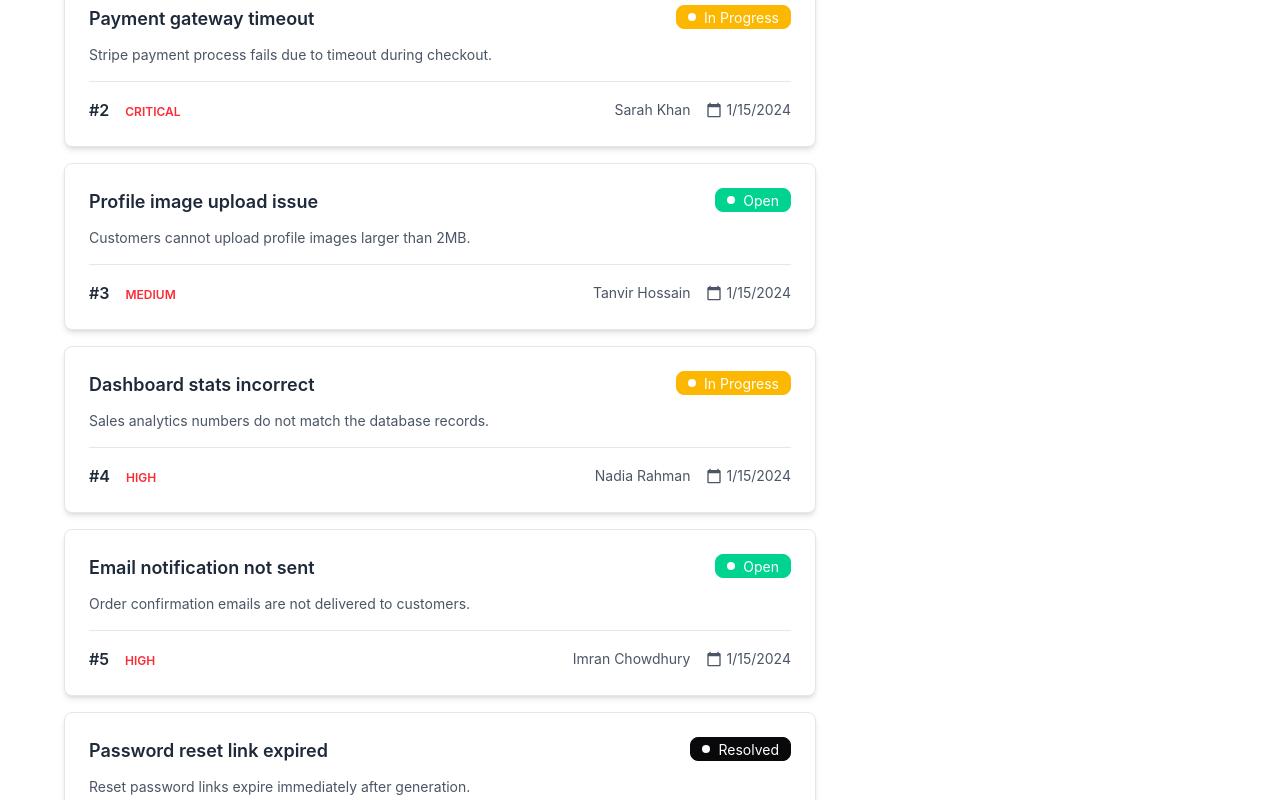
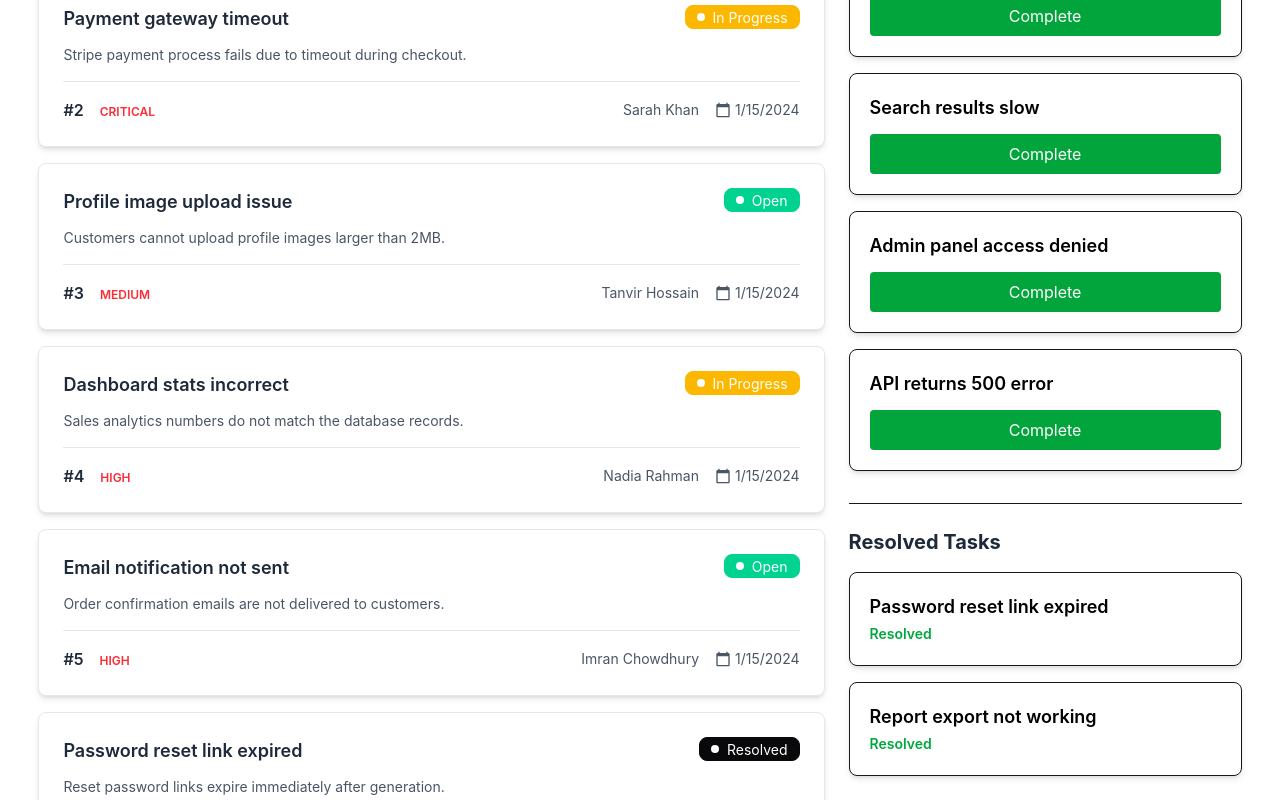
Before and after one commit to Hridoy-ii/customer-service-ticketing, a React (Vite) app: page / in a window 1280 px wide. Shown: the part 580-1380 px from the top of the page. Built offline with nearby package versions, Linux system fonts and the light colour scheme.

Commit message:
Final focus on UI

```diff
--- a/src/App.jsx
+++ b/src/App.jsx
@@ -4,26 +4,35 @@ import Footer from './footer/Footer'
 import HeroCard from './heroCard/HeroCard'
 import Navbar from './navbar/Navbar';
 import TicketStatuSection from './ticketStatusSection/TicketStatuSection'
-import { Suspense } from 'react'
+import { Suspense, useEffect, useState } from 'react'
 
-const getTicketsData = fetch('/tickets.json').then((response) => response.json());
 
 
 function App() {
 
-  console.log(getTicketsData);
+  const [tickets, setTickets] = useState([]);
 
+  useEffect(() => {
+    fetch("/tickets.json")
+      .then(res => res.json())
+      .then(data => setTickets(data.tickets));
+  }, []);
 
   return (
-    <div className="max-w-[90%] mx-auto">
-      <Navbar></Navbar>
-      <HeroCard getTicketsData={getTicketsData}></HeroCard>
-      <Suspense fallback={<span className="loading loading-bars loading-xl"></span>}>
-        <TicketStatuSection getTicketsData={getTicketsData}  ></TicketStatuSection>
-      </Suspense>
-      <Footer></Footer>
+    <div >
+      <div className="max-w-[94%] mx-auto">
+        <Navbar />
+
+        <HeroCard tickets={tickets} />
+
+        <TicketStatuSection
+          tickets={tickets}
+          setTickets={setTickets}
+        />
+      </div>
+      <Footer />
     </div>
-  )
+  );
 }
 
 export default App
--- a/src/customerTickets/CustomerTickets.jsx
+++ b/src/customerTickets/CustomerTickets.jsx
@@ -1,14 +1,10 @@
-import { use } from 'react';
-import TicketCard from '../ticketCard/TicketCard';
+import TicketCard from "../ticketCard/TicketCard";
 
-const CustomerTickets = ({ getTicketsData, handleTaskStatusUpdate }) => {
-
-    const ticketsData = use(getTicketsData);
-    const tickets = ticketsData.tickets;
-
+const CustomerTickets = ({ tickets, handleTaskStatusUpdate }) => {
 
     return (
         <div className="space-y-4">
+
             {tickets.map((ticket) => (
                 <TicketCard
                     key={ticket.id}
@@ -16,6 +12,7 @@ const CustomerTickets = ({ getTicketsData, handleTaskStatusUpdate }) => {
                     onClick={() => handleTaskStatusUpdate(ticket)}
                 />
             ))}
+
         </div>
     );
 };
--- a/src/heroCard/HeroCard.jsx
+++ b/src/heroCard/HeroCard.jsx
@@ -1,15 +1,17 @@
-import React, { use } from 'react';
 import leftBg from '../assets/vectorIMGleft.png';
 import rightBg from '../assets/vectorIMGRight.png';
 
-const HeroCard = ({ getTicketsData }) => {
+const HeroCard = ({ tickets }) => {
 
-    const ticketsData = use(getTicketsData);
-        const tickets = ticketsData.tickets;
-        const inProgressCount = tickets.filter(ticket => ticket.status === 'In Progress').length;
-        const resolvedCount = tickets.filter(ticket => ticket.status === 'Resolved').length;
+  const inProgressCount = tickets.filter(
+    ticket => ticket.status === "In Progress"
+  ).length;
 
-    return (
+  const resolvedCount = tickets.filter(
+    ticket => ticket.status === "Resolved"
+  ).length;
+
+  return (
         <div className="flex flex-col md:flex-row gap-4 py-4">
             {/* In-progress card */}
             <div className="relative flex-1 rounded-lg overflow-hidden shadow-lg bg-linear-to-r from-[#422AD5] to-[#9F62F2] text-white">
--- a/src/taskStatus/TaskSatatus.jsx
+++ b/src/taskStatus/TaskSatatus.jsx
@@ -1,25 +1,119 @@
 import { MdCheckCircle } from 'react-icons/md';
-
-const TaskStatus = ({ taskStatuses }) => {
+import { useState } from "react";
 
 
+const TaskStatus = ({ tickets, updateTicketStatus  }) => {
+
+    const [selectedTicket, setSelectedTicket] = useState(null);
+
+    const inProgressTickets = tickets.filter(
+        (ticket) => ticket.status === "In Progress"
+    );
+
+    const resolvedTickets = tickets.filter(
+        (ticket) => ticket.status === "Resolved"
+    );
+
+    const handleCompleteClick = (ticket) => {
+        setSelectedTicket(ticket);
+        document.getElementById("resolve_modal").showModal();
+    };
+
+    const confirmResolve = () => {
+        updateTicketStatus(selectedTicket.id, "Resolved");
+        alert("Task marked as resolved");
+        setSelectedTicket(null);
+        document.getElementById("resolve_modal").close();
+    };
+
     return (
+        <div className="space-y-8">
+
+            {/* In Progress Section */}
             <div className="space-y-4">
-
-            {taskStatuses.map((task) => (
+                {inProgressTickets.length === 0 ? (
+                    <p className="text-gray-500">No tasks in progress.</p>
+                ) : (
+                    inProgressTickets.map((ticket) => (
                         <div
-                    key={task.id}
+                            key={ticket.id}
                             className="bg-white rounded-lg shadow-md p-5 border"
                         >
                             <h3 className="text-lg text-black font-semibold">
-                        {task.title}
+                                {ticket.title}
                             </h3>
 
-                    <button className="w-full bg-green-500 text-white py-2 rounded mt-3">
+                            <button
+                                onClick={() => handleCompleteClick(ticket)}
+                                className="w-full bg-[#02A53B] hover:bg-[#028c30] cursor-pointer text-white py-2 rounded mt-3"
+                            >
                                 Complete
                             </button>
                         </div>
+                    ))
+                )}
+            </div>
+
+            {/* Resolved Section */}
+            <div className="border-t pt-6">
+                <h2 className="text-xl font-bold text-gray-800 mb-4">
+                    Resolved Tasks
+                </h2>
+
+                {resolvedTickets.length === 0 ? (
+                    <p className="text-gray-500">No resolved tasks yet.</p>
+                ) : (
+                    <div className="space-y-4">
+                        {resolvedTickets.map((ticket) => (
+                            <div
+                                key={ticket.id}
+                                className="bg-white rounded-lg shadow-md p-5 border"
+                            >
+                                <h3 className="text-lg text-black font-semibold">
+                                    {ticket.title}
+                                </h3>
+
+                                <span className="text-green-600 text-sm font-semibold">
+                                    Resolved
+                                </span>
+                            </div>
                         ))}
+                    </div>
+                )}
+            </div>
+
+            {/* Modal */}
+            <dialog id="resolve_modal" className="modal">
+                <div className="modal-box">
+                    <h3 className="font-bold text-lg">
+                        Confirm Resolution
+                    </h3>
+
+                    <p className="py-4">
+                        Are you sure this task is resolved?
+                    </p>
+
+                    <div className="modal-action">
+                        <button
+                            onClick={confirmResolve}
+                            className="btn btn-success"
+                        >
+                            Yes, Resolve
+                        </button>
+
+                        <button
+                            onClick={() =>
+                                document
+                                    .getElementById("resolve_modal")
+                                    .close()
+                            }
+                            className="btn"
+                        >
+                            Cancel
+                        </button>
+                    </div>
+                </div>
+            </dialog>
 
         </div>
     );
--- a/src/ticketCard/TicketCard.jsx
+++ b/src/ticketCard/TicketCard.jsx
@@ -7,7 +7,7 @@ const TicketCard = ({ ticket, onClick }) => {
     return (
         <div
             onClick={onClick}
-            className="bg-white cursor-pointer hover:shadow-violet-900 rounded-lg shadow-md p-6 border border-gray-200 hover:shadow-lg transition-shadow">
+            className="bg-white cursor-pointer hover:shadow-gray-200 rounded-lg shadow-md p-6 border border-gray-200 hover:shadow-lg transition-shadow">
             {/* Header with Title and Status */}
 
             <div className="flex justify-between items-start mb-3">
--- a/src/ticketStatusSection/TicketStatuSection.jsx
+++ b/src/ticketStatusSection/TicketStatuSection.jsx
@@ -1,19 +1,21 @@
-import { Suspense, useState } from 'react';
-import CustomerTickets from '../customerTickets/CustomerTickets';
-import TaskStatus from '../taskStatus/TaskSatatus';
+import { useState } from "react";
+import CustomerTickets from "../customerTickets/CustomerTickets";
+import TaskStatus from "../taskStatus/TaskSatatus";
 
-const TicketStatuSection = ({ getTicketsData }) => {
+const TicketStatuSection = ({ tickets, setTickets }) => {
 
-    const [taskStatuses, setTaskStatuses] = useState([]);
+    const updateTicketStatus = (id, status) => {
+
+        const updatedTickets = tickets.map(ticket =>
+            ticket.id === id ? { ...ticket, status } : ticket
+        );
+
+        setTickets(updatedTickets);
+    };
 
     const handleTaskStatusUpdate = (ticket) => {
 
-        const updatedTicket = {
-            ...ticket,
-            status: "In Progress"
-        };
-
-        setTaskStatuses((prev) => [...prev, updatedTicket]);
+        updateTicketStatus(ticket.id, "In Progress");
 
         alert("Ticket moved to In Progress");
     };
@@ -21,23 +23,32 @@ const TicketStatuSection = ({ getTicketsData }) => {
     return (
         <div className="flex flex-col md:flex-row gap-6 py-8">
 
+            {/* LEFT SIDE */}
             <div className="w-full md:w-2/3">
+
                 <h2 className="text-2xl font-bold text-gray-800 mb-6">
                     Customer Tickets
                 </h2>
 
                 <CustomerTickets
-                    getTicketsData={getTicketsData}
+                    tickets={tickets}
                     handleTaskStatusUpdate={handleTaskStatusUpdate}
                 />
+
             </div>
 
+            {/* RIGHT SIDE */}
             <div className="w-full md:w-1/3">
+
                 <h2 className="text-2xl font-bold text-gray-800 mb-6">
                     Task Status
                 </h2>
 
-                <TaskStatus taskStatuses={taskStatuses} />
+                <TaskStatus
+                    tickets={tickets}
+                    updateTicketStatus={updateTicketStatus}
+                />
+
             </div>
 
         </div>
```
Also changed, not shown: src/footer/Footer.jsx (+20 -15 lines). Lines whose indentation alone changed are shown as unchanged.
